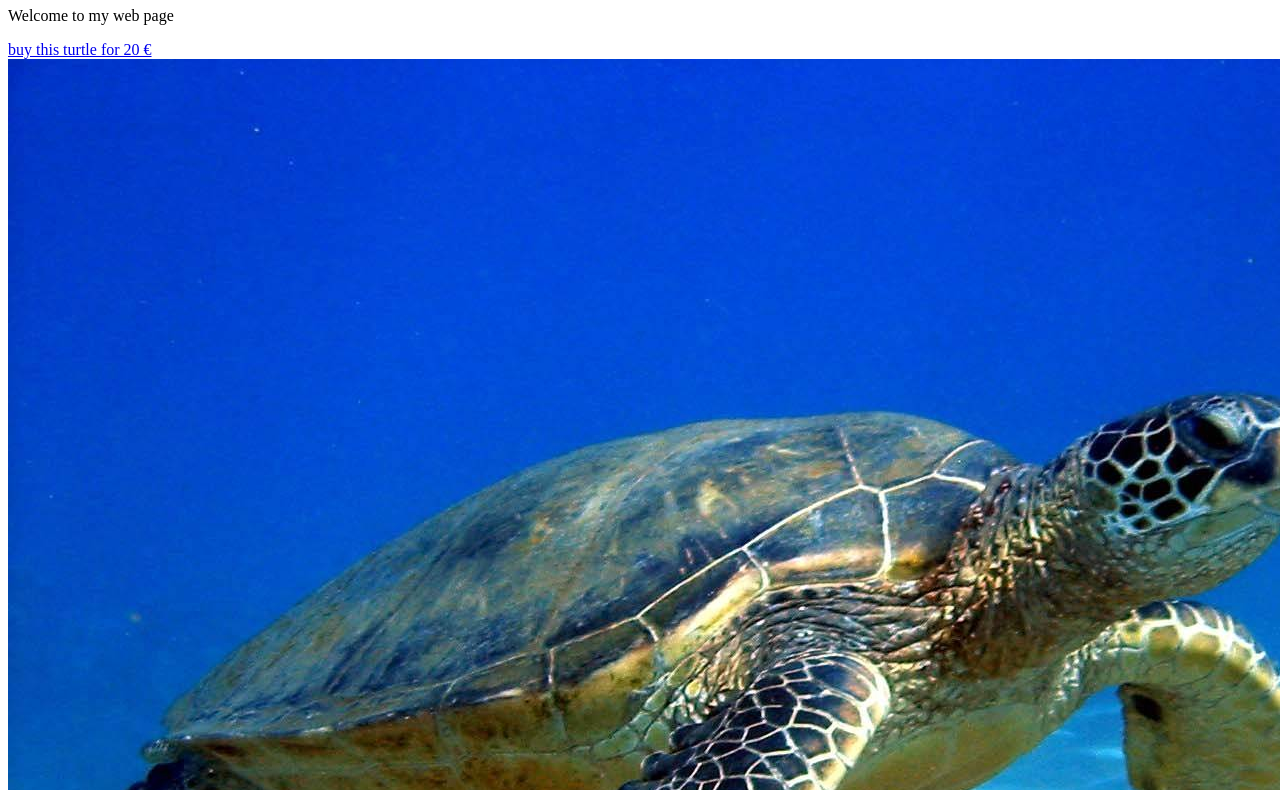
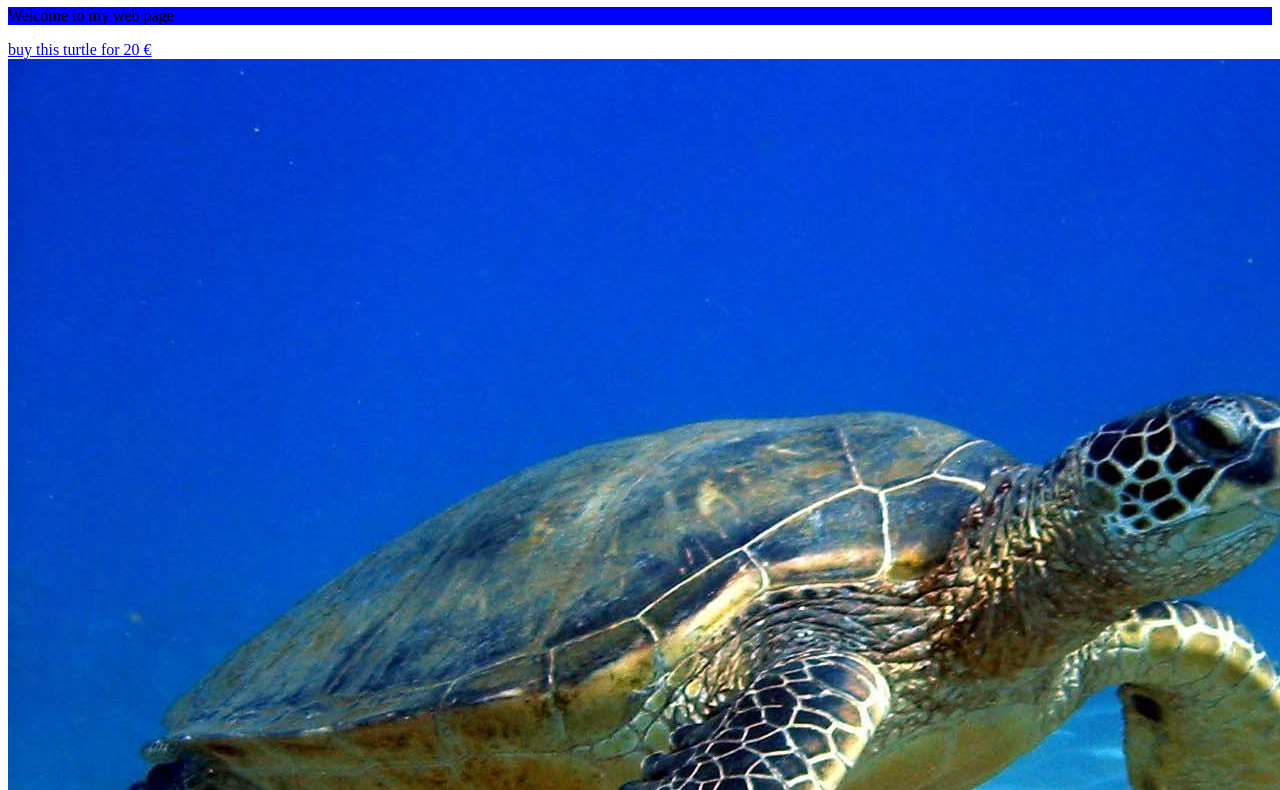
Before and after one commit to Brandon2048/test, a plain HTML site: page index.html in a window 1280 px wide. Shown: the part 73-863 px from the top of the page. Drawn offline with Linux system fonts and the light colour scheme.

Commit message:
add background to p

```diff
--- a/index.html
+++ b/index.html
@@ -2,6 +2,7 @@
 <html> <!-- HTTML opening tag -->
   <head> <!-- head section contains info about the web page -->
     <title> Example Web Page <!-- title shows up in the tab --> </title>
+	<link type="text/css" rel="stylesheet" href="style.css" />
   </head>
   <body> <!-- contains the code that we can see on the web page -->
     <h1> Hello World! </h1> <!-- main heading. larger numbers like h2 are for sub headings -->
--- /dev/null
+++ b/style.css
@@ -0,0 +1,4 @@
+p {
+background-color: blue;
+
+{
```
